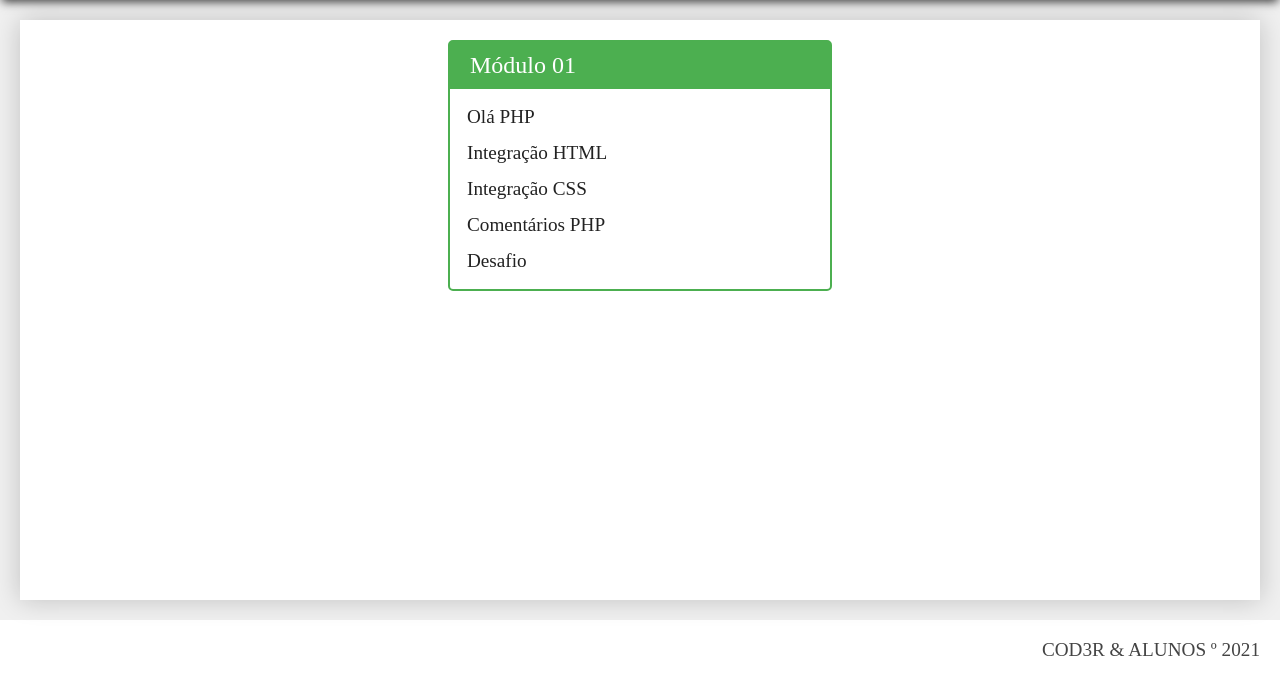
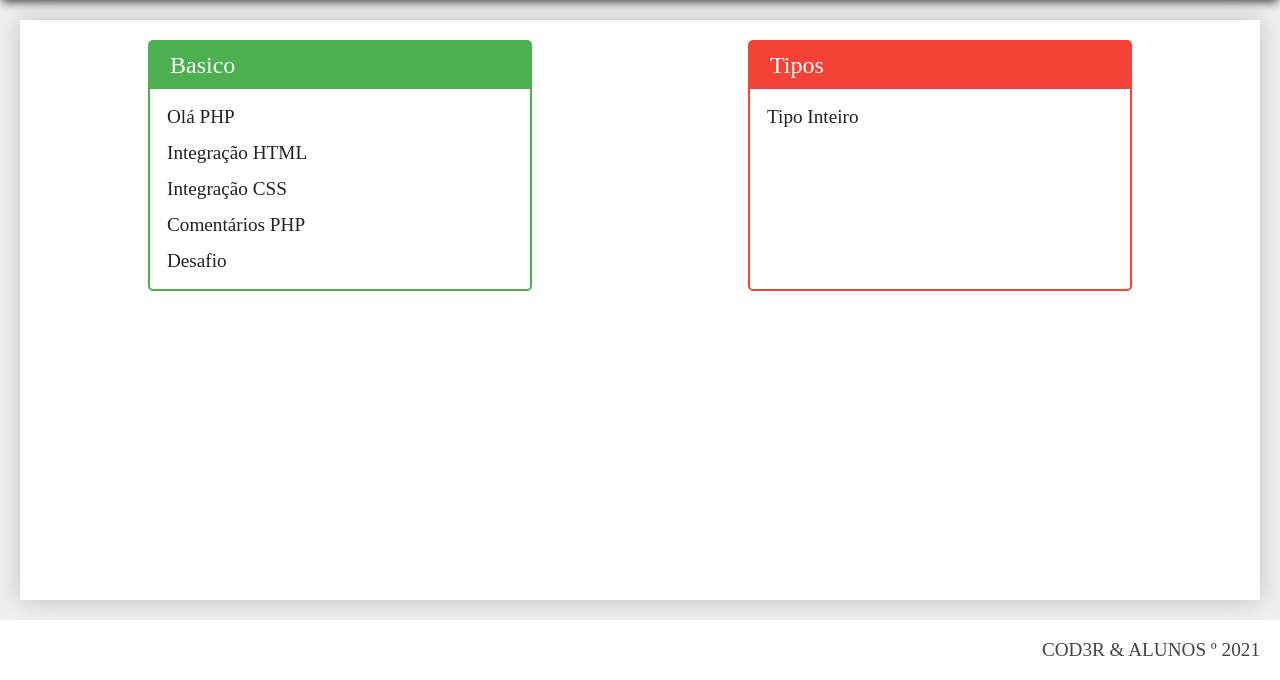
Before and after one commit to AlbericoJr/Curso_PHP, a PHP site: page / in a window 1280 px wide. Shown: the part 120-800 px from the top of the page. Run offline with PHP 8.4, Linux system fonts and the light colour scheme.

Commit message:
Tipos Inteiro

```diff
--- a/index.php
+++ b/index.php
@@ -20,13 +20,19 @@
         <div class="conteudo">
             <nav class="modulos">
                 <div class="modulo verde">
-                    <h3>Módulo 01</h3>
+                    <h3>Basico</h3>
                     <ul>
                         <li><a href="exercicios.php?dir=basico&file=ola">Olá PHP</a></li>
                         <li><a href="exercicios.php?dir=basico&file=html">Integração HTML</a></li>
                         <li><a href="exercicios.php?dir=basico&file=css">Integração CSS</a></li>
                         <li><a href="exercicios.php?dir=basico&file=comentarios">Comentários PHP</a></li>
                         <li><a href="exercicios.php?dir=basico&file=desafio">Desafio</a></li>
+                    </ul>
+                </div>
+                <div class="modulo vermelho">
+                    <h3>Tipos</h3>
+                    <ul>
+                        <li><a href="exercicios.php?dir=tipos&file=int">Tipo Inteiro</a></li>
                     </ul>
                 </div>
             </nav>
```
Also changed, not shown: tipos/int.php (added, +14 -0 lines).
